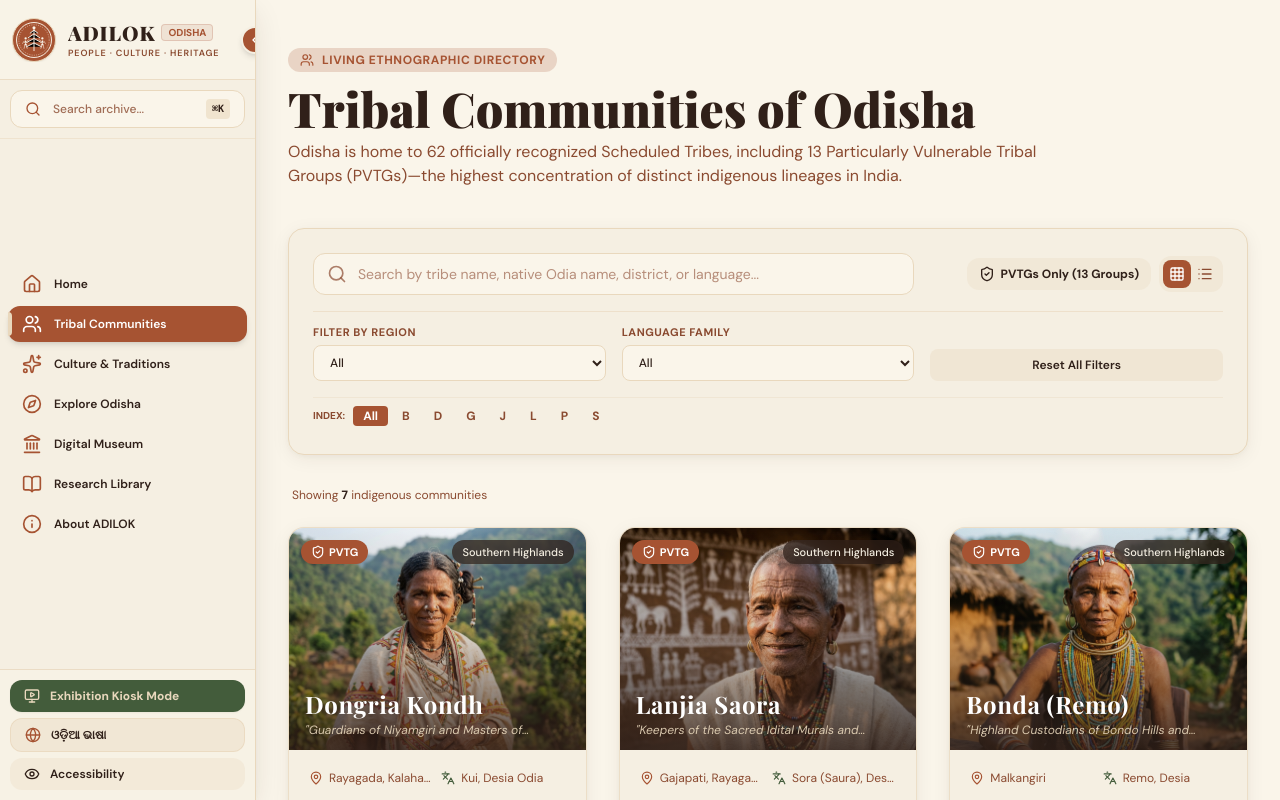
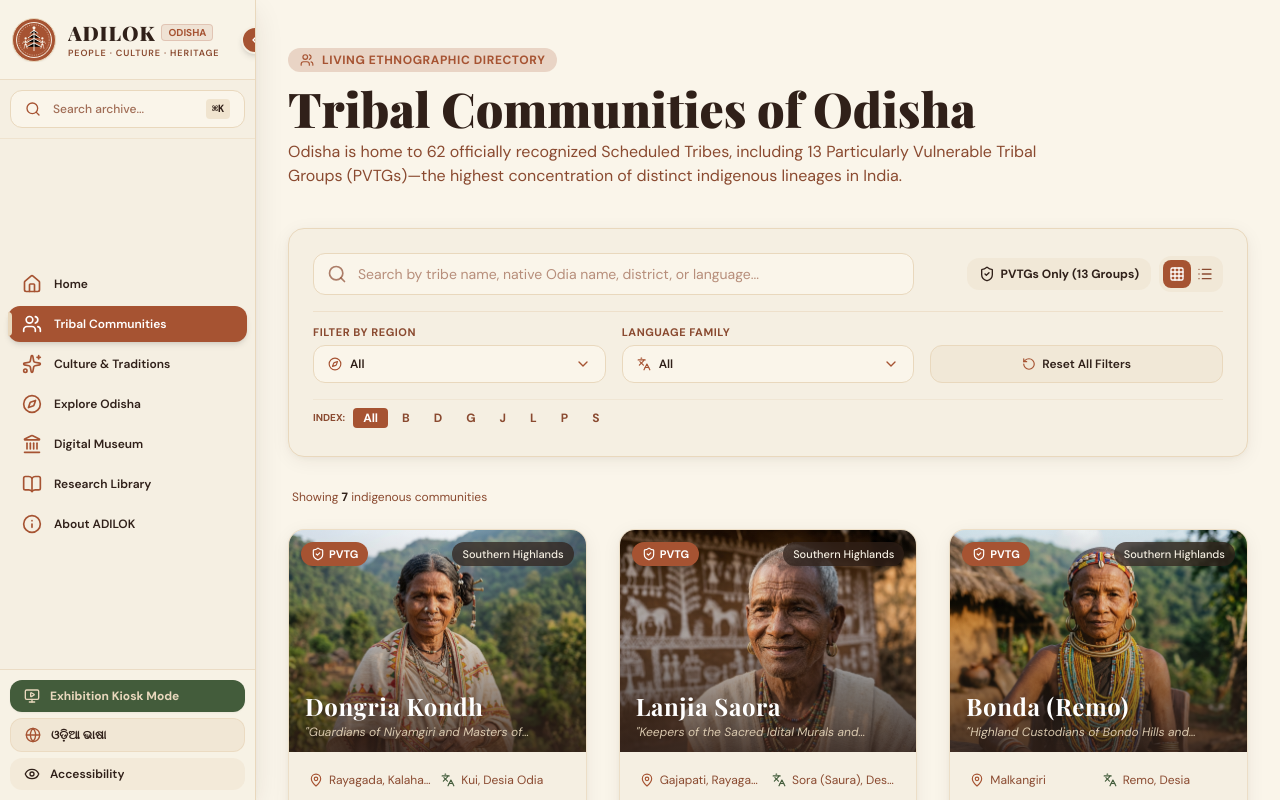
Before and after one commit to sanjeevsenapati/adilok, a React (Vite) app: page /communities in a window 1280 px wide. Shown: the top 800 px of the page. Built offline with nearby package versions, Linux system fonts and the light colour scheme; a web font is replaced by a local one.

Commit message:
feat: replace native browser selects with custom earthy themed dropdowns

```diff
--- /dev/null
+++ b/src/components/common/EarthSelect.tsx
@@ -0,0 +1,116 @@
+import React, { useState, useRef, useEffect } from 'react';
+import { ChevronDown, Check } from 'lucide-react';
+
+export interface EarthSelectOption {
+  value: string;
+  label: string;
+  count?: number;
+}
+
+interface EarthSelectProps {
+  label?: string;
+  value: string;
+  onChange: (value: string) => void;
+  options: (string | EarthSelectOption)[];
+  icon?: React.ComponentType<{ className?: string }>;
+  className?: string;
+}
+
+export const EarthSelect: React.FC<EarthSelectProps> = ({
+  label,
+  value,
+  onChange,
+  options,
+  icon: Icon,
+  className = ''
+}) => {
+  const [isOpen, setIsOpen] = useState(false);
+  const containerRef = useRef<HTMLDivElement>(null);
+
+  const normalizedOptions: EarthSelectOption[] = options.map((opt) =>
+    typeof opt === 'string' ? { value: opt, label: opt } : opt
+  );
+
+  const selectedOption = normalizedOptions.find((o) => o.value === value) || {
+    value,
+    label: value
+  };
+
+  // Click outside to close
+  useEffect(() => {
+    const handleClickOutside = (e: MouseEvent) => {
+      if (containerRef.current && !containerRef.current.contains(e.target as Node)) {
+        setIsOpen(false);
+      }
+    };
+    document.addEventListener('mousedown', handleClickOutside);
+    return () => document.removeEventListener('mousedown', handleClickOutside);
+  }, []);
+
+  return (
+    <div ref={containerRef} className={`relative ${className}`}>
+      {label && (
+        <label className="text-[11px] font-bold uppercase tracking-wider text-earth-mud block mb-1">
+          {label}
+        </label>
+      )}
+
+      {/* Dropdown Trigger Button */}
+      <button
+        type="button"
+        onClick={() => setIsOpen(!isOpen)}
+        className={`w-full flex items-center justify-between px-3.5 py-2.5 rounded-xl border text-xs font-semibold transition-all focus:outline-none focus:ring-2 focus:ring-earth-terracotta/30 ${
+          isOpen
+            ? 'bg-earth-sand/30 border-earth-terracotta text-earth-soil shadow-sm'
+            : 'bg-earth-cream hover:bg-earth-sand/25 border-earth-sand hover:border-earth-terracotta/50 text-earth-soil'
+        }`}
+        aria-haspopup="listbox"
+        aria-expanded={isOpen}
+      >
+        <div className="flex items-center gap-2 truncate">
+          {Icon && <Icon className="w-3.5 h-3.5 text-earth-terracotta flex-shrink-0" />}
+          <span className="truncate">{selectedOption.label}</span>
+        </div>
+
+        <ChevronDown
+          className={`w-4 h-4 text-earth-terracotta transition-transform duration-200 flex-shrink-0 ml-2 ${
+            isOpen ? 'rotate-180' : ''
+          }`}
+        />
+      </button>
+
+      {/* Earth Themed Dropdown Menu */}
+      {isOpen && (
+        <div className="absolute top-full left-0 right-0 mt-1.5 z-50 bg-earth-ivory border-2 border-earth-sand rounded-xl shadow-earth-lg p-1.5 max-h-60 overflow-y-auto animate-in fade-in slide-in-from-top-1 duration-150">
+          <div role="listbox" className="space-y-0.5">
+            {normalizedOptions.map((opt) => {
+              const isSelected = opt.value === value;
+              return (
+                <button
+                  key={opt.value}
+                  type="button"
+                  onClick={() => {
+                    onChange(opt.value);
+                    setIsOpen(false);
+                  }}
+                  className={`w-full flex items-center justify-between px-3 py-2 rounded-lg text-xs font-medium transition-colors text-left ${
+                    isSelected
+                      ? 'bg-earth-terracotta text-white font-bold shadow-sm'
+                      : 'text-earth-soil hover:bg-earth-sand/40 hover:text-earth-terracotta'
+                  }`}
+                  role="option"
+                  aria-selected={isSelected}
+                >
+                  <span className="truncate">{opt.label}</span>
+                  {isSelected && (
+                    <Check className="w-3.5 h-3.5 text-earth-sand flex-shrink-0 ml-2" />
+                  )}
+                </button>
+              );
+            })}
+          </div>
+        </div>
+      )}
+    </div>
+  );
+};
--- a/src/pages/communities/CommunitiesPage.tsx
+++ b/src/pages/communities/CommunitiesPage.tsx
@@ -1,8 +1,9 @@
 import React, { useState, useMemo } from 'react';
 import { useSearchParams } from 'react-router-dom';
-import { Search, Filter, ShieldCheck, Grid, List, Users } from 'lucide-react';
+import { Search, ShieldCheck, Grid, List, Users, Compass, Languages, RotateCcw } from 'lucide-react';
 import { communitiesData } from '../../data/communities';
 import { CommunityCard } from '../../components/cards/CommunityCard';
+import { EarthSelect } from '../../components/common/EarthSelect';
 import { LanguageFamily, OdishaRegion } from '../../types';
 import { useLanguage } from '../../context/LanguageContext';
 
@@ -136,41 +137,28 @@ export const CommunitiesPage: React.FC = () => {
           {/* Secondary Filters: Region & Language Family */}
           <div className="grid grid-cols-1 sm:grid-cols-2 md:grid-cols-3 gap-4 pt-3 border-t border-earth-sand/60">
 
-            {/* Region Dropdown */}
-            <div>
-              <label className="text-[11px] font-bold uppercase tracking-wider text-earth-mud block mb-1">
-                Filter by Region
-              </label>
-              <select
-                value={selectedRegion}
-                onChange={(e) => setSelectedRegion(e.target.value)}
-                className="w-full py-2 px-3 rounded-lg bg-earth-cream border border-earth-sand text-xs text-earth-soil font-medium focus:outline-none focus:ring-1 focus:ring-earth-terracotta"
-              >
-                {regions.map((r) => (
-                  <option key={r} value={r}>{r}</option>
-                ))}
-              </select>
-            </div>
+            {/* Region Earth-themed Dropdown */}
+            <EarthSelect
+              label="Filter by Region"
+              value={selectedRegion}
+              onChange={setSelectedRegion}
+              options={regions}
+              icon={Compass}
+            />
 
-            {/* Language Family */}
-            <div>
-              <label className="text-[11px] font-bold uppercase tracking-wider text-earth-mud block mb-1">
-                Language Family
-              </label>
-              <select
-                value={selectedLanguageFamily}
-                onChange={(e) => setSelectedLanguageFamily(e.target.value)}
-                className="w-full py-2 px-3 rounded-lg bg-earth-cream border border-earth-sand text-xs text-earth-soil font-medium focus:outline-none focus:ring-1 focus:ring-earth-terracotta"
-              >
-                {languageFamilies.map((lf) => (
-                  <option key={lf} value={lf}>{lf}</option>
-                ))}
-              </select>
-            </div>
+            {/* Language Family Earth-themed Dropdown */}
+            <EarthSelect
+              label="Language Family"
+              value={selectedLanguageFamily}
+              onChange={setSelectedLanguageFamily}
+              options={languageFamilies}
+              icon={Languages}
+            />
 
             {/* Quick Reset */}
-            <div className="flex items-end">
+            <div className="flex flex-col justify-end">
               <button
+                type="button"
                 onClick={() => {
                   setSearchTerm('');
                   setSelectedRegion('All');
@@ -178,9 +166,10 @@ export const CommunitiesPage: React.FC = () => {
                   setSelectedLanguageFamily('All');
                   setSelectedLetter('All');
                 }}
-                className="w-full py-2 px-3 rounded-lg bg-earth-sand/40 hover:bg-earth-sand text-xs font-semibold text-earth-soil transition-colors text-center"
+                className="w-full py-2.5 px-3.5 rounded-xl bg-earth-sand/30 hover:bg-earth-sand/60 border border-earth-sand text-xs font-semibold text-earth-soil transition-colors flex items-center justify-center gap-1.5"
               >
-                Reset All Filters
+                <RotateCcw className="w-3.5 h-3.5 text-earth-terracotta" />
+                <span>Reset All Filters</span>
               </button>
             </div>
 
```
